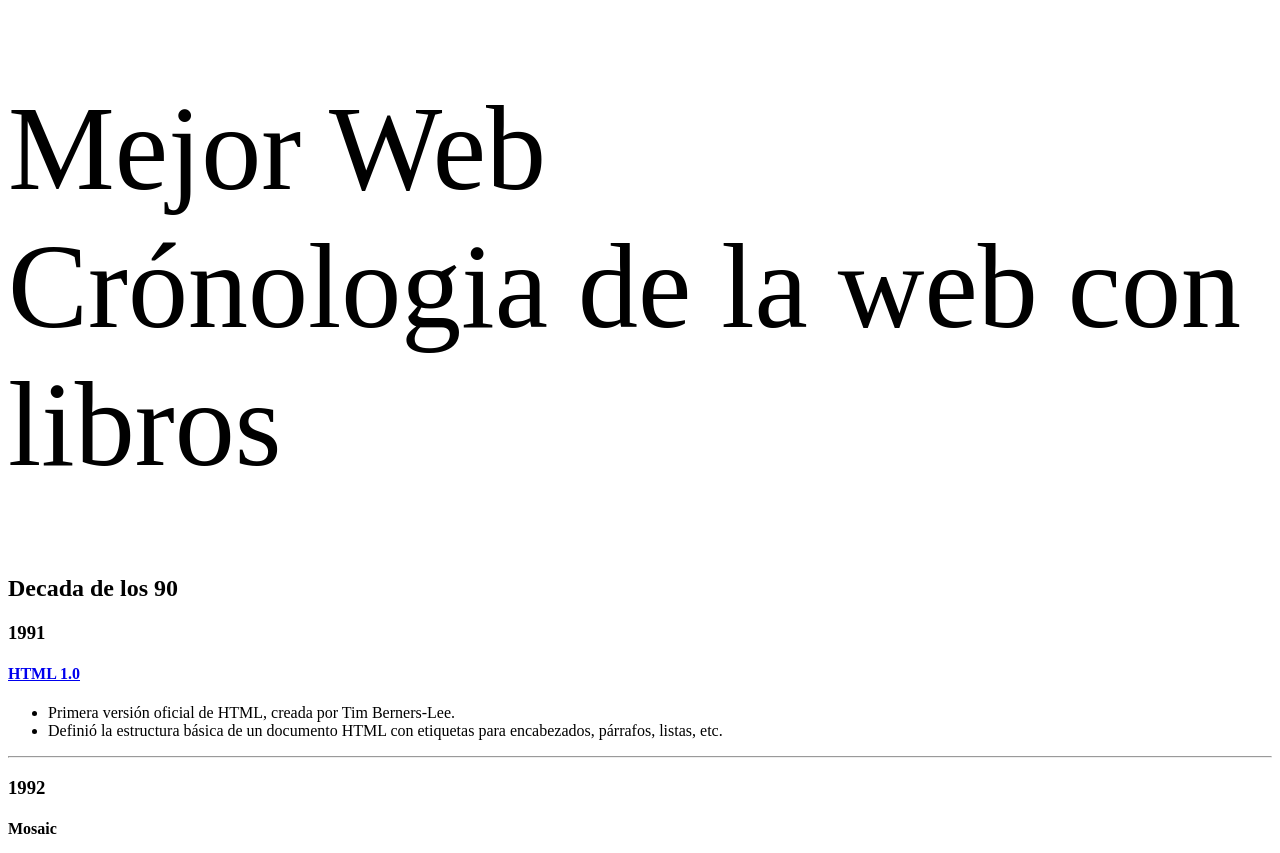
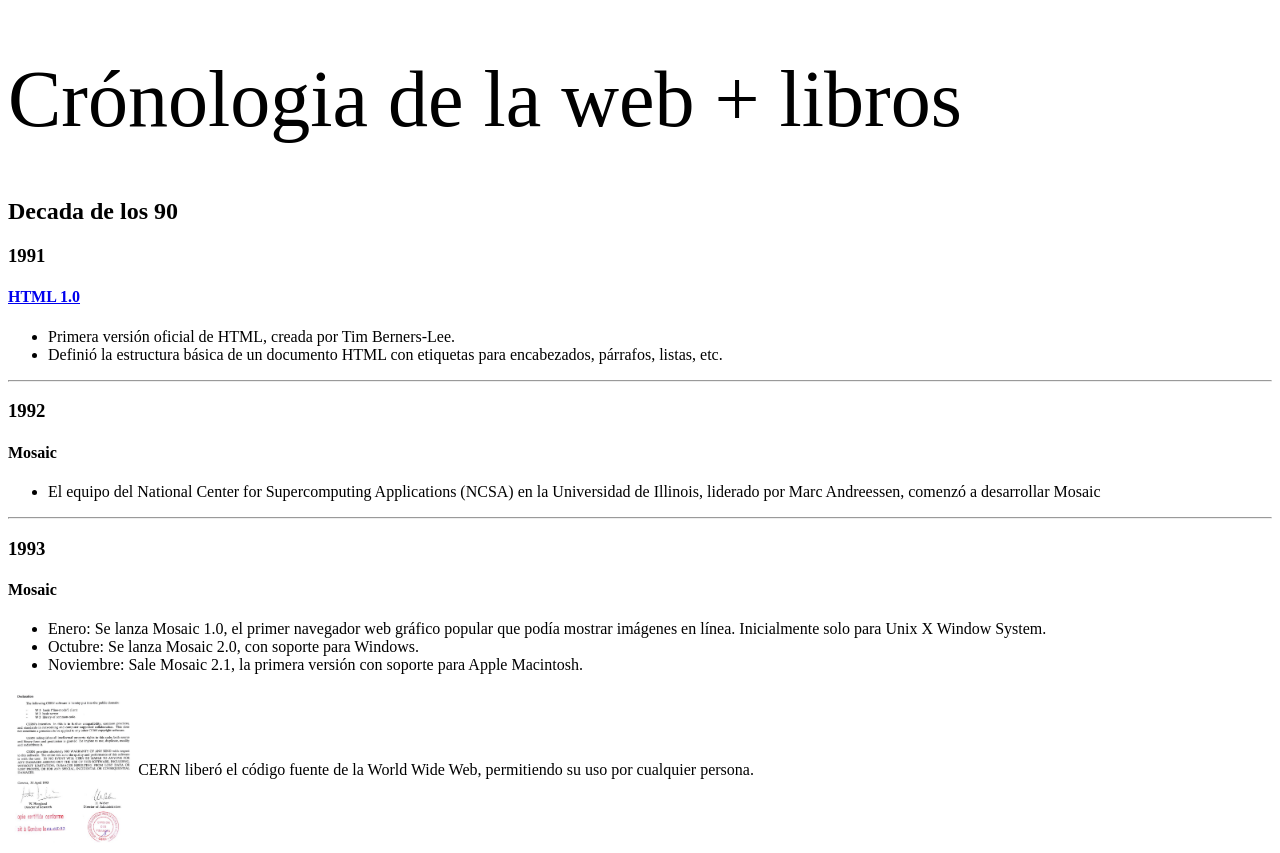
Before and after one commit to sandrups/librosweb, a plain HTML site: page index.html in a window 1280 px wide. Shown: the top 853 px of the page. Drawn offline with Linux system fonts and the light colour scheme; a script that the page names is missing; a web font is replaced by a local one.

Commit message:
se modifica el titulo

```diff
--- a/index.html
+++ b/index.html
@@ -11,8 +11,7 @@
 </head>
 
 <body>
-  <h1>Mejor Web<br>
-  Crónologia de la web con libros</h1>
+  <h1>Crónologia de la web + libros</h1>
   <h2>Decada de los 90</h2>
   <h3>1991</h3>
   <p>
--- a/style.css
+++ b/style.css
@@ -2,7 +2,7 @@ h1 {
   /*font-family: "Jersey 10 Charted", sans-serif;*/
   font-weight: 400;
   font-style: normal;
-  font-size: 120px;
+  font-size: 80px;
 }
 .highlight {
   color: black; /* Cambiar el color a negro */
```
